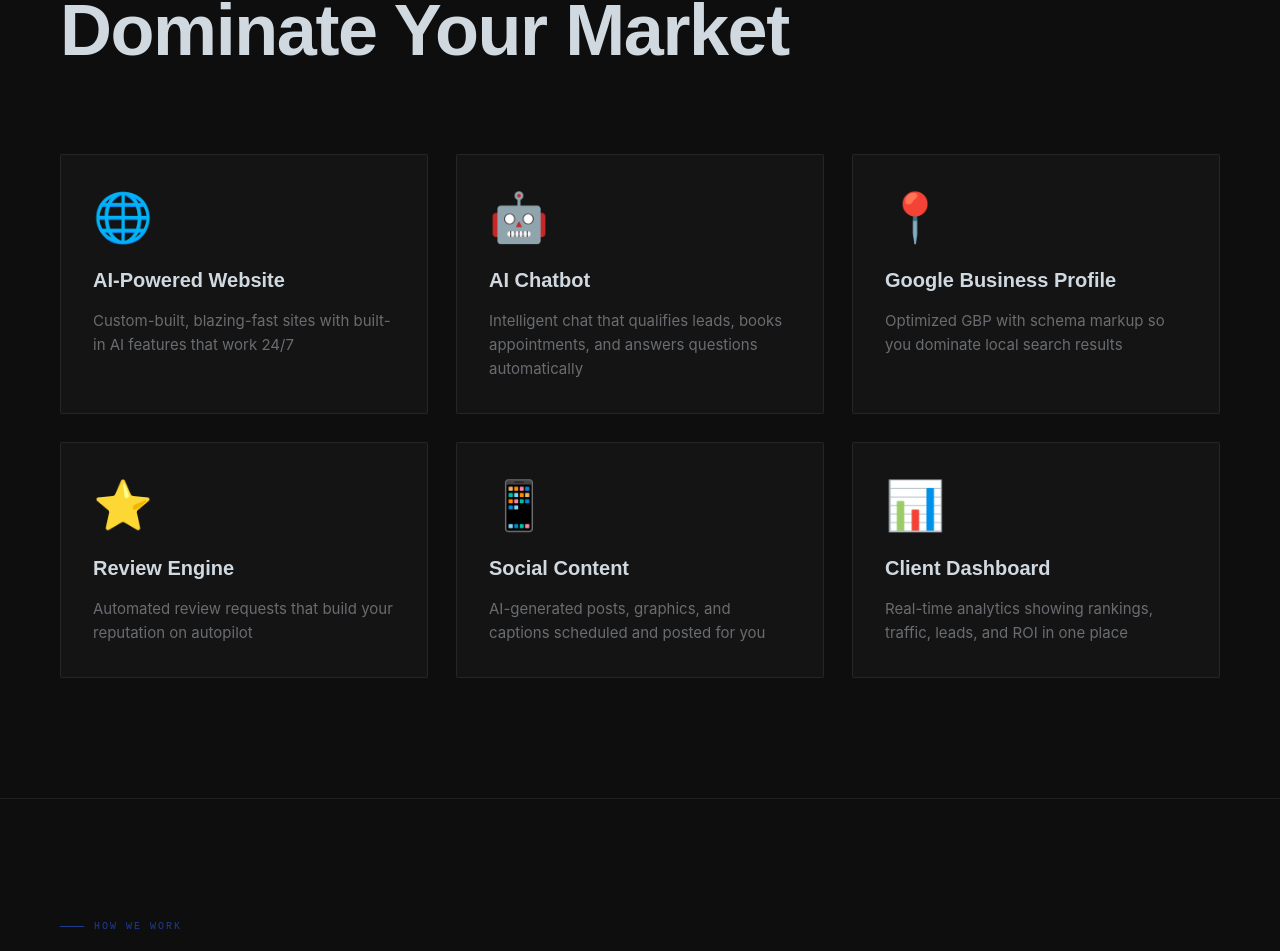
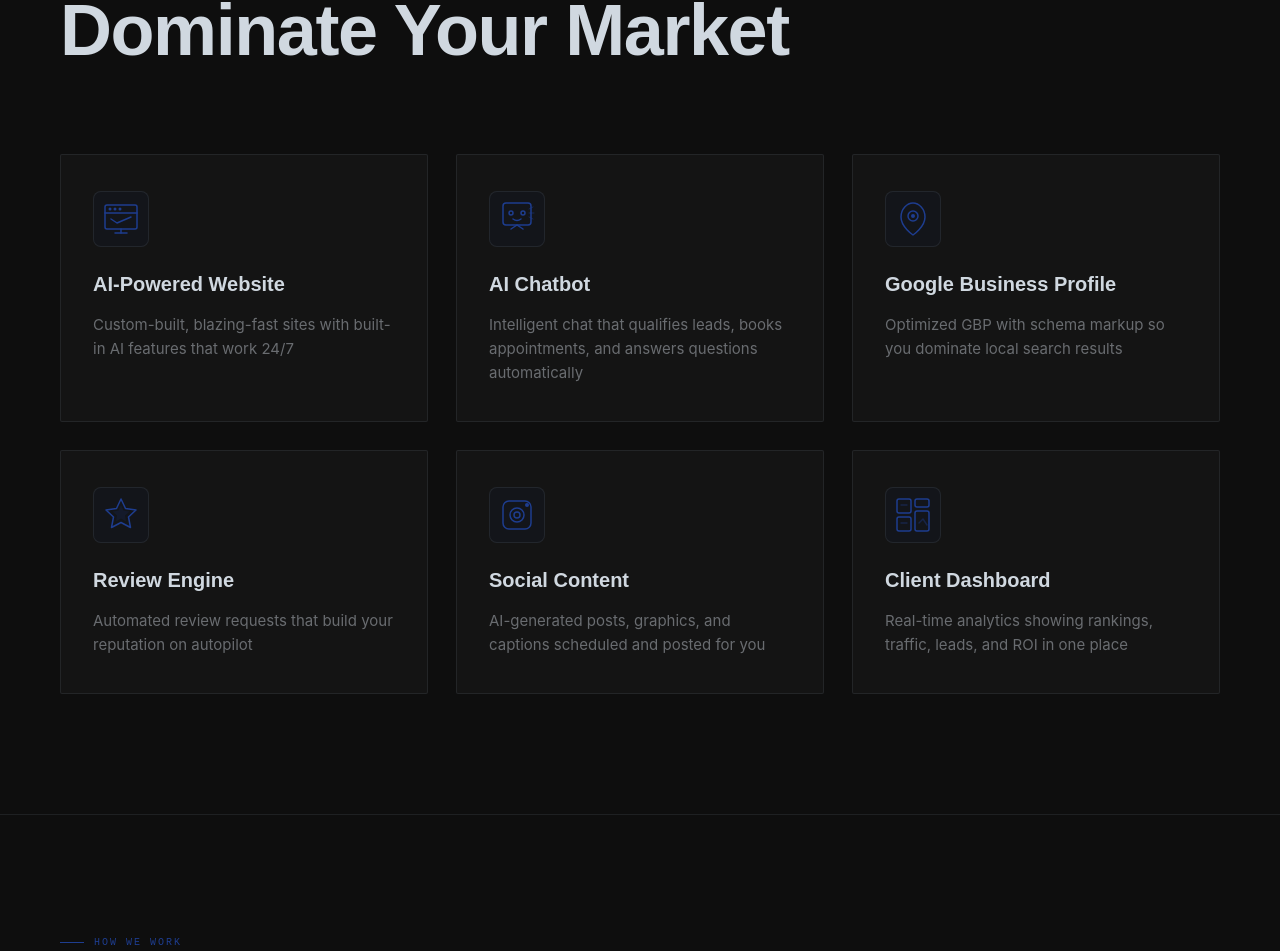
Before and after one commit to Darrin50/caliberwebstudio, a Next.js app: page / in a window 1280 px wide. Shown: the part 1281-2232 px from the top of the page. Built offline with nearby package versions, Linux system fonts and the light colour scheme.

Commit message:
Upgrade Services with premium SVG icons and hover effects

```diff
--- a/src/components/Services.tsx
+++ b/src/components/Services.tsx
@@ -1,34 +1,96 @@
 'use client';
+
+import React from 'react';
+
+/* Premium SVG icons — clean line art matching the design system */
+const icons: Record<string, React.ReactNode> = {
+  website: (
+    <svg width="40" height="40" viewBox="0 0 40 40" fill="none" stroke="currentColor" strokeWidth="1.5" strokeLinecap="round" strokeLinejoin="round">
+      <rect x="4" y="6" width="32" height="24" rx="2" />
+      <line x1="4" y1="14" x2="36" y2="14" />
+      <circle cx="9" cy="10" r="1.5" fill="currentColor" stroke="none" />
+      <circle cx="14" cy="10" r="1.5" fill="currentColor" stroke="none" />
+      <circle cx="19" cy="10" r="1.5" fill="currentColor" stroke="none" />
+      <line x1="14" y1="34" x2="26" y2="34" />
+      <line x1="20" y1="30" x2="20" y2="34" />
+      <path d="M10 20 L16 24 L30 18" strokeWidth="1.5" />
+    </svg>
+  ),
+  chatbot: (
+    <svg width="40" height="40" viewBox="0 0 40 40" fill="none" stroke="currentColor" strokeWidth="1.5" strokeLinecap="round" strokeLinejoin="round">
+      <rect x="6" y="4" width="28" height="22" rx="3" />
+      <path d="M14 30 L20 26 L26 30" />
+      <circle cx="14" cy="14" r="2" />
+      <circle cx="26" cy="14" r="2" />
+      <path d="M16 20 Q20 23 24 20" />
+      <line x1="32" y1="10" x2="36" y2="8" strokeWidth="1" opacity="0.5" />
+      <line x1="32" y1="14" x2="37" y2="14" strokeWidth="1" opacity="0.5" />
+      <line x1="32" y1="18" x2="36" y2="20" strokeWidth="1" opacity="0.5" />
+    </svg>
+  ),
+  gbp: (
+    <svg width="40" height="40" viewBox="0 0 40 40" fill="none" stroke="currentColor" strokeWidth="1.5" strokeLinecap="round" strokeLinejoin="round">
+      <path d="M20 4 C14 4 8 10 8 18 C8 28 20 36 20 36 C20 36 32 28 32 18 C32 10 26 4 20 4Z" />
+      <circle cx="20" cy="17" r="5" />
+      <circle cx="20" cy="17" r="2" fill="currentColor" stroke="none" />
+    </svg>
+  ),
+  reviews: (
+    <svg width="40" height="40" viewBox="0 0 40 40" fill="none" stroke="currentColor" strokeWidth="1.5" strokeLinecap="round" strokeLinejoin="round">
+      <path d="M20 4 L24.5 13.5 L35 15 L27.5 22 L29.5 32.5 L20 27.5 L10.5 32.5 L12.5 22 L5 15 L15.5 13.5 Z" />
+      <path d="M20 10 L22.5 15.5 L28.5 16.5 L24 20.5 L25 26.5 L20 23.5 L15 26.5 L16 20.5 L11.5 16.5 L17.5 15.5 Z" fill="currentColor" stroke="none" opacity="0.15" />
+    </svg>
+  ),
+  social: (
+    <svg width="40" height="40" viewBox="0 0 40 40" fill="none" stroke="currentColor" strokeWidth="1.5" strokeLinecap="round" strokeLinejoin="round">
+      <rect x="6" y="6" width="28" height="28" rx="6" />
+      <circle cx="20" cy="20" r="7" />
+      <circle cx="20" cy="20" r="3" />
+      <circle cx="30" cy="10" r="2" fill="currentColor" stroke="none" />
+    </svg>
+  ),
+  dashboard: (
+    <svg width="40" height="40" viewBox="0 0 40 40" fill="none" stroke="currentColor" strokeWidth="1.5" strokeLinecap="round" strokeLinejoin="round">
+      <rect x="4" y="4" width="14" height="14" rx="2" />
+      <rect x="22" y="4" width="14" height="8" rx="2" />
+      <rect x="4" y="22" width="14" height="14" rx="2" />
+      <rect x="22" y="16" width="14" height="20" rx="2" />
+      <line x1="8" y1="10" x2="14" y2="10" opacity="0.4" />
+      <line x1="8" y1="28" x2="14" y2="28" opacity="0.4" />
+      <path d="M26 28 L30 24 L34 30" opacity="0.4" />
+    </svg>
+  ),
+};
 
 export default function Services() {
   const services = [
     {
-      emoji: '🌐',
+      icon: 'website',
       title: 'AI-Powered Website',
       description: 'Custom-built, blazing-fast sites with built-in AI features that work 24/7',
     },
     {
-      emoji: '🤖',
+      icon: 'chatbot',
       title: 'AI Chatbot',
       description: 'Intelligent chat that qualifies leads, books appointments, and answers questions automatically',
     },
     {
-      emoji: '📍',
+      icon: 'gbp',
       title: 'Google Business Profile',
       description: 'Optimized GBP with schema markup so you dominate local search results',
     },
     {
-      emoji: '⭐',
+      icon: 'reviews',
       title: 'Review Engine',
       description: 'Automated review requests that build your reputation on autopilot',
     },
     {
-      emoji: '📱',
+      icon: 'social',
       title: 'Social Content',
       description: 'AI-generated posts, graphics, and captions scheduled and posted for you',
     },
     {
-      emoji: '📊',
+      icon: 'dashboard',
       title: 'Client Dashboard',
       description: 'Real-time analytics showing rankings, traffic, leads, and ROI in one place',
     },
@@ -46,10 +108,8 @@ export default function Services() {
       }}
     >
       <div style={{ maxWidth: '1400px', margin: '0 auto' }}>
-        {/* Section Label */}
         <div className="sec-label fu">What We Build</div>
 
-        {/* Heading */}
         <h2
           className="fu"
           style={{
@@ -66,7 +126,6 @@ export default function Services() {
           Every Tool You Need to Dominate Your Market
         </h2>
 
-        {/* Service Cards Grid */}
         <div
           style={{
             display: 'grid',
@@ -74,39 +133,47 @@ export default function Services() {
             gap: '28px',
           }}
         >
-          {services.map((service, index) => (
+          {services.map((service) => (
             <div
               key={service.title}
               className="svc-card fu"
               style={{
                 background: 'var(--bg2)',
                 border: '1px solid var(--border)',
-                padding: '32px',
+                padding: '36px 32px',
                 borderRadius: '2px',
-                transition: 'border-color 0.2s ease, transform 0.2s ease',
+                transition: 'border-color 0.3s ease, transform 0.3s ease, box-shadow 0.3s ease',
                 cursor: 'pointer',
               }}
               onMouseEnter={(e) => {
                 const el = e.currentTarget as HTMLElement;
                 el.style.borderColor = 'var(--navy)';
-                el.style.transform = 'translateY(-4px)';
+                el.style.transform = 'translateY(-6px)';
+                el.style.boxShadow = '0 12px 40px rgba(30,61,143,0.12)';
               }}
               onMouseLeave={(e) => {
                 const el = e.currentTarget as HTMLElement;
                 el.style.borderColor = 'var(--border)';
                 el.style.transform = 'translateY(0)';
+                el.style.boxShadow = 'none';
               }}
             >
+              {/* Premium SVG Icon */}
               <div
                 style={{
-                  fontSize: '48px',
-                  marginBottom: '20px',
-                  height: '60px',
+                  color: 'var(--navy)',
+                  marginBottom: '24px',
+                  width: '56px',
+                  height: '56px',
                   display: 'flex',
                   alignItems: 'center',
+                  justifyContent: 'center',
+                  border: '1px solid var(--border)',
+                  borderRadius: '8px',
+                  background: 'rgba(30,61,143,0.06)',
                 }}
               >
-                {service.emoji}
+                {icons[service.icon]}
               </div>
 
               <h3
```
